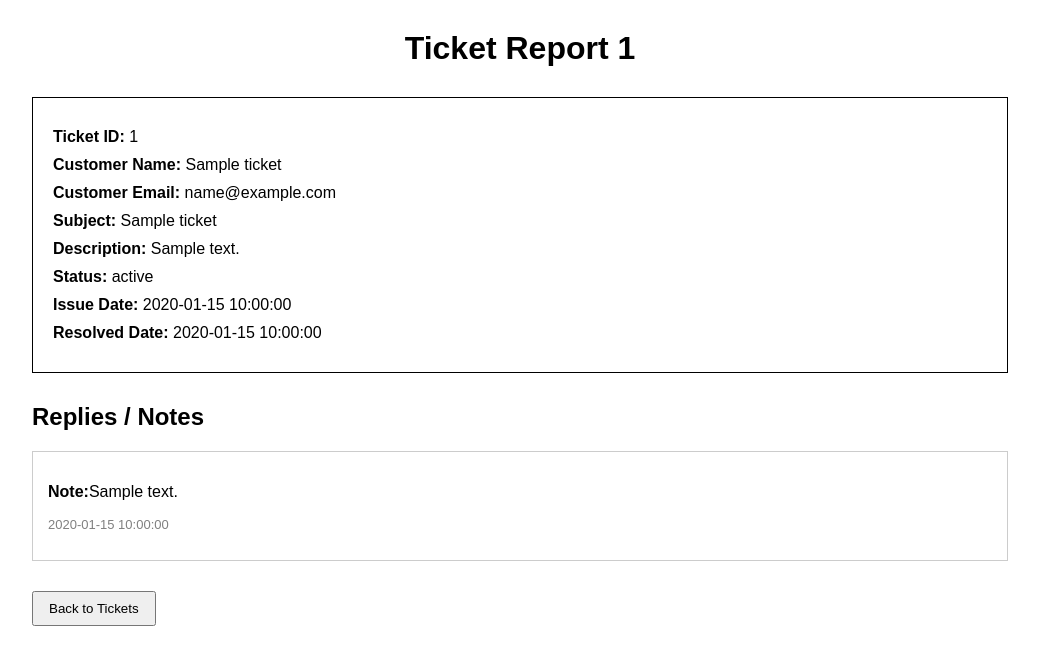
After one commit to Hari1369/crm-system, a FastAPI app: template app/templates/ticket_report.html in a window 1280 px wide. The commit adds this page. Shown: the top 665 px of the page, without its empty margins (120-1159 px from the left). Run offline with FastAPI, Linux system fonts and the light colour scheme; the template is opened without the code that fills it: most values are stand-ins (such as "Sample title", 1, 10 or a date in 2020).

Commit message:
adding with query parameter with Post

```diff
--- a/app/main.py
+++ b/app/main.py
@@ -1,5 +1,5 @@
 from fastapi import FastAPI, Request, Form
-from fastapi.responses import HTMLResponse
+from fastapi.responses import HTMLResponse, RedirectResponse
 from sqlalchemy import text
 
 from app.database import engine, SessionLocal
@@ -7,6 +7,7 @@ from app.models import Ticket, Note
 from fastapi.templating import Jinja2Templates
 from app.schemas.ticket import Ticket_User
 from datetime import datetime
+from sqlalchemy import or_
 
 app = FastAPI()
 db = SessionLocal()
@@ -32,7 +33,35 @@ def register_page(request: Request):
     return templates.TemplateResponse(request, "register.html", {"request": request})
 
 @app.get("/tickets", response_class=HTMLResponse)
-def tickets_page(request: Request):
+def tickets_page(request: Request, query: str = ""):
+    if query:
+        tickets = db.query(Ticket).filter(
+            or_(
+                Ticket.ticket_id.ilike(f"%{query}%"),
+                Ticket.customer_name.ilike(f"%{query}%"),
+                Ticket.customer_email.ilike(f"%{query}%"),
+                Ticket.subject.ilike(f"%{query}%"),
+                Ticket.description.ilike(f"%{query}%"),
+                Ticket.status.ilike(f"%{query}%")
+            )
+        ).all()
+    else:
+        tickets = db.query(Ticket).all()
+
+    notes = db.query(Note).all()
+    tickets_data, notes_data = tables_data(tickets, notes)
+    return templates.TemplateResponse(
+        request,
+        "tickets.html",
+        {
+            "request": request,
+            "tickets": tickets_data,
+            "notes": notes_data,
+            "query": query
+        }
+    )
+
+
     tickets_data, notes_data = tables_data()
     return templates.TemplateResponse(request,"tickets.html",{"request": request, "tickets": tickets_data, "notes": notes_data})
 
@@ -83,9 +112,68 @@ def register_ticket(request: Request, customer_name: str = Form(), customer_emai
         }
     )
 
-def tables_data():
-    tickets = db.query(Ticket).all()
-    notes = db.query(Note).all()
+
+
+@app.post("/reply")
+def reply_ticket(ticket_id: str = Form(), note_text: str = Form()):
+    ticket = db.query(Ticket).filter(Ticket.ticket_id == ticket_id).first()
+    if not ticket:
+        return {"message": "Ticket not found"}
+    new_note = Note(ticket_id=ticket_id, note_text=note_text, created_at=current_time)
+    db.add(new_note)
+    ticket.updated_at = current_time
+    db.commit()
+    db.refresh(new_note)
+
+    return RedirectResponse(url="/tickets", status_code=303)
+
+
+@app.get("/ticket_report", response_class=HTMLResponse)
+def ticket_report(request: Request, id: int, ticket_id: str):
+    ticket = db.query(Ticket).filter(Ticket.id == id, Ticket.ticket_id == ticket_id).first()
+    if not ticket:
+        return {"message": "Ticket not found"}
+
+    notes = db.query(Note).filter(Note.ticket_id == ticket_id).all()
+    created_at = ticket.created_at.strftime("%d-%m-%Y %H:%M:%S")
+
+    if ticket.updated_at:
+        updated_at = ticket.updated_at.strftime("%d-%m-%Y %H:%M:%S")
+    else:
+        updated_at = "Action Required"
+
+
+    # -------------------------
+    # Notes date formatting
+    # -------------------------
+    notes_data = []
+    for note in notes:
+        note_created_at = note.created_at.strftime("%d-%m-%Y %H:%M:%S")
+        notes_data.append({
+            "request": request,
+            "ticket": ticket,
+            "note_text": note.note_text,
+            "created_at": note_created_at,
+            "notes": notes_data
+        })
+
+
+    return templates.TemplateResponse(
+        request,
+        "ticket_report.html",
+        {
+            "request": request,
+            "ticket": ticket,
+            "notes": notes_data,
+            "created_at": created_at,
+            "updated_at": updated_at
+        }
+    )
+
+# def tables_data():
+def tables_data(tickets, notes):
+    # tickets = db.query(Ticket).all()
+    # notes = db.query(Note).all()
 
     tickets_data = []
     notes_data = []
--- /dev/null
+++ b/app/templates/ticket_report.html
@@ -0,0 +1,205 @@
+<!DOCTYPE html>
+<html>
+<head>
+    <title>Ticket Report</title>
+
+    <style>
+        body {
+            font-family: Arial, sans-serif;
+            margin: 30px;
+        }
+
+        h1 {
+            text-align: center;
+        }
+
+        .report-container {
+            width: 80%;
+            margin: 30px auto;
+        }
+
+        .ticket-details {
+            border: 1px solid black;
+            padding: 20px;
+        }
+
+        .ticket-details p {
+            margin: 10px 0;
+        }
+
+        .label {
+            font-weight: bold;
+        }
+
+        .notes-section {
+            margin-top: 30px;
+        }
+
+        .note {
+            border: 1px solid #ccc;
+            padding: 15px;
+            margin-bottom: 10px;
+        }
+
+        .note-date {
+            font-size: 13px;
+            color: gray;
+        }
+
+        .no-notes {
+            color: red;
+        }
+
+        .back-button {
+            margin-top: 20px;
+            padding: 8px 15px;
+            cursor: pointer;
+        }
+
+        .reply-issue-button {
+            padding: 10px 20px;
+            cursor: pointer;
+            margin-top: 10px;
+        }
+
+        #reply_modal {
+            display: none;
+            position: fixed;
+            top: 0;
+            left: 0;
+            width: 100%;
+            height: 100%;
+            background-color: rgba(0, 0, 0, 0.5);
+        }
+
+        #reply_box {
+            background-color: white;
+            width: 500px;
+            padding: 20px;
+            margin: 100px auto;
+            border: 1px solid black;
+        }
+        .reply-buttons {
+            display: flex;
+            gap: 10px;
+        }
+    </style>
+</head>
+
+<body>
+    <div id="reply_modal">
+        <div id="reply_box">
+            <h2>Reply to Issue</h2>
+            <p>
+                <span class="label">Ticket ID:</span>
+                <span id="reply_ticket_id"></span>
+            </p>
+            <textarea id="reply_message" rows="6" cols="60" placeholder="Write your reply..." required> </textarea>
+            <br>
+            <br>
+            <button onclick="submit_reply()"> Send Reply </button>
+            <button onclick="close_reply()"> Cancel </button>
+        </div>
+    </div>
+
+
+    <h1>Ticket Report {{ ticket.ticket_id }}</h1>
+
+    <div class="report-container">
+        <div class="ticket-details">
+            <p hidden> <span class="label">ID: </span>{{ ticket.id }}</p>
+            <p><span class="label">Ticket ID: </span>{{ ticket.ticket_id }}</p>
+            <p><span class="label">Customer Name: </span>{{ ticket.customer_name }}</p>
+            <p><span class="label">Customer Email: </span>{{ ticket.customer_email }}</p>
+            <p><span class="label">Subject: </span>{{ ticket.subject }}</p>
+            <p><span class="label">Description: </span>{{ ticket.description }}</p>
+            <p><span class="label">Status: </span>{{ ticket.status }}</p>
+            <p><span class="label">Issue Date: </span>{{ created_at }}</p>
+            <p><span class="label">Resolved Date: </span>
+                {% if updated_at == "Action Required" %}
+                    <span style="color: red;">Action Required</span>
+                {% else %}
+                    {{ updated_at }}
+                {% endif %}
+            </p>
+        </div>
+
+    <div class="notes-section">
+        <h2>Replies / Notes</h2>
+        {% if notes %}
+            {% for note in notes %}
+                <div class="note">
+                    <p><span class="label">Note:</span>{{ note.note_text }}</p>
+                    <p class="note-date">{{ note.created_at }}</p>
+                </div>
+            {% endfor %}
+        {% else %}
+            <p class="no-notes">No replies found for this ticket</p>
+        {% endif %}
+    </div>
+
+
+    <div class="button-container">
+        {% if not notes %}
+            <button
+                class="reply-issue-button"
+                onclick="reply_issue('{{ ticket.ticket_id }}')">
+                Reply to Issue
+            </button>
+        {% endif %}
+        <button
+            class="back-button"
+            onclick="window.location.href='/tickets'">
+            Back to Tickets
+        </button>
+    </div>
+
+    <script>
+        let current_ticket_id = "";
+        function reply_issue(ticket_id) {
+            current_ticket_id = ticket_id;
+            document.getElementById("reply_modal").style.display = "block";
+            document.getElementById("reply_ticket_id").innerText = ticket_id;
+            document.getElementById("reply_message").value = "";
+        }
+
+
+        function close_reply() {
+            document.getElementById("reply_modal").style.display = "none";
+        }
+
+
+        async function submit_reply() {
+            const note_text = document.getElementById("reply_message").value;
+
+            if (note_text.trim() === "") {
+                alert("Please enter a reply.");
+                return;
+            }
+
+            const response = await fetch(
+                "/api/tickets/" + current_ticket_id,
+                {
+                    method: "PUT",
+                    headers: {
+                        "Content-Type": "application/json"
+                    },
+                    body: JSON.stringify({
+                        status: "Resolved",
+                        notes: note_text
+                    })
+                }
+            );
+
+            const data = await response.json();
+            if (data.success) {
+                alert("Ticket resolved successfully!");
+                window.location.reload();
+            } else {
+                alert("Failed to update ticket.");
+            }
+        }
+
+    </script>
+</body>
+</html>
```
Also changed, not shown: app/templates/tickets.html (+72 -26 lines).
